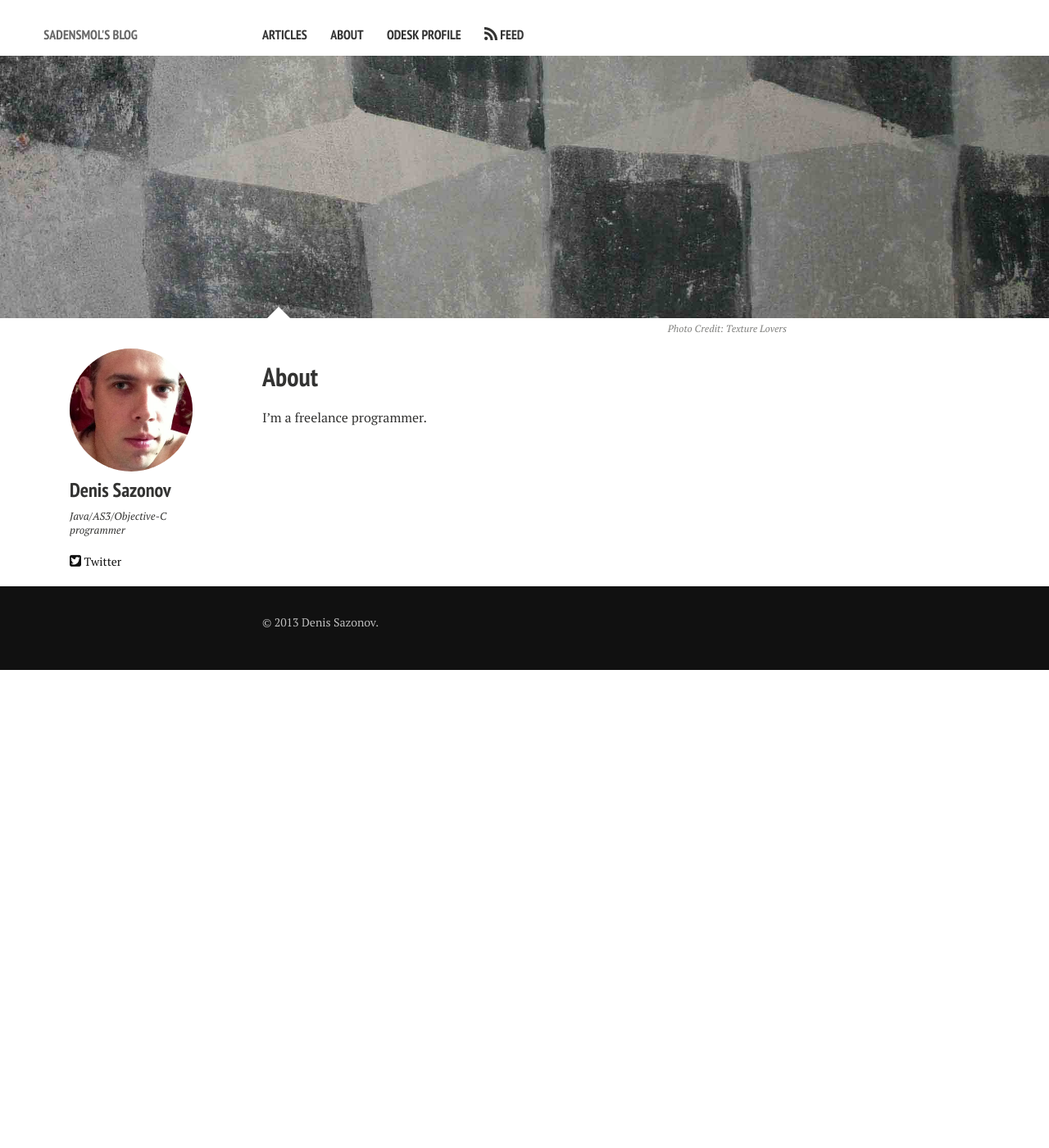
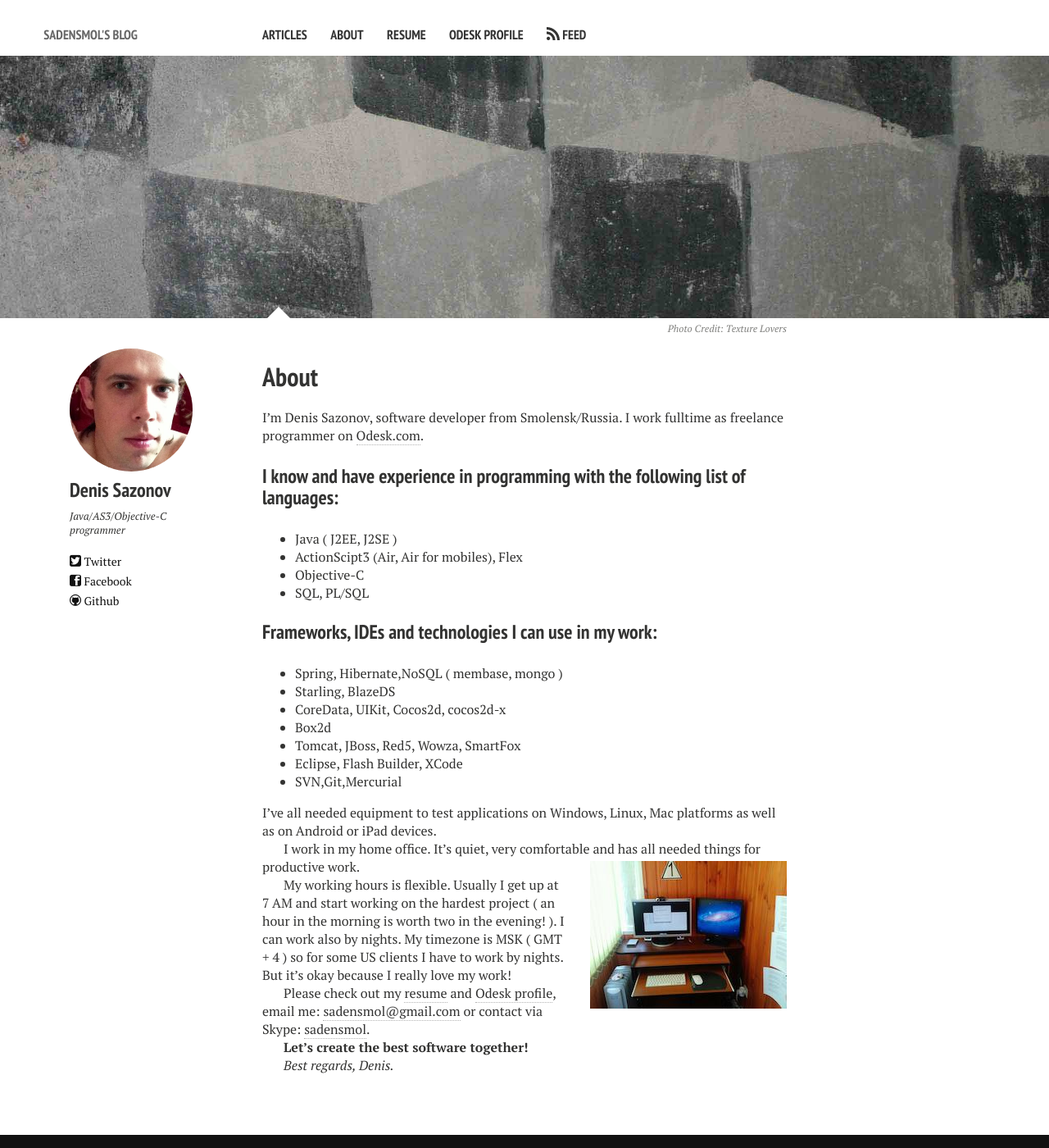
Before and after one commit to sadensmol/sadensmol.github.com, a Jekyll site: the page built from about.md, in a window 1280 px wide and 1400 px high. Shown: the whole window at 82% size. Built offline with Jekyll 4.4.1, drawn with Linux system fonts in a browser that asks for light colours; nearby versions of some CDN libraries.

Commit message:
added new post about jekyll, changed about page

```diff
--- a/_config.yml
+++ b/_config.yml
@@ -1,7 +1,7 @@
 title:            sadensmol's blog
 description:      Create like a god, command like a king, work like a slave!
-disqus_shortname: shortname
-url:
+disqus_shortname: sadensmol
+url:             #http://sadensmol.me
 
 # Owner/author information
 owner:
@@ -11,8 +11,8 @@ owner:
   email:          sadensmol@gmail.com
   # Social networking links used in footer. Update and remove as you like.
   twitter:        sadensmol
-  facebook:
-  github:
+  facebook:       sadensmol
+  github:         sadensmol
   stackexchange:
   linkedin:
   instagram:
@@ -37,6 +37,9 @@ links:
   - title: About
     url: /about
 
+  - title: Resume
+    url: /resume
+
   - title: Odesk profile
     url: https://www.odesk.com/users/%7E010ba56ab4bc5aba48
     external: true
--- a/about.md
+++ b/about.md
@@ -11,4 +11,43 @@ image:
   creditlink: http://texturelovers.com
 ---
 
-I'm a freelance programmer.
+I'm Denis Sazonov, software developer from Smolensk/Russia.
+I work fulltime as freelance programmer on [Odesk.com](http://www.odesk.com/).
+
+### I know and have experience in programming with the following list of languages:
+
+* Java ( J2EE, J2SE )
+* ActionScipt3 (Air, Air for mobiles), Flex
+* Objective-C
+* SQL, PL/SQL
+
+### Frameworks, IDEs and technologies I can use in my work:
+
+* Spring, Hibernate,NoSQL ( membase, mongo )
+* Starling, BlazeDS
+* CoreData, UIKit, Cocos2d, cocos2d-x
+* Box2d
+* Tomcat, JBoss, Red5, Wowza, SmartFox
+* Eclipse, Flash Builder, XCode
+* SVN,Git,Mercurial
+
+
+I've all needed equipment to test applications on Windows, Linux, Mac platforms as well as on Android or iPad devices.
+
+![My home office]({{ site.url }}/images/my_home_office.jpg)
+{: .image-pull-right}
+
+I work in my home office. It's quiet, very comfortable and has all needed things for productive work.
+
+My working hours is flexible. Usually I get up at 7 AM and start working on the hardest project ( an hour in the morning is worth two in the evening! ).
+I can work also by nights. My timezone is MSK ( GMT + 4 ) so for some US clients I have to work by nights.
+But it's okay because I really love my work!
+
+Please check out my [resume]({{ site.url }}/resume)
+and [Odesk profile](https://www.odesk.com/users/%7E010ba56ab4bc5aba48),
+email me: <a href="mailto:sadensmol@gmail.com">sadensmol@gmail.com</a>
+or contact via Skype: <a href="skype:sadensmol?call">sadensmol</a>.
+
+**Let's create the best software together!**
+
+*Best regards, Denis.*
```
Also changed, not shown: _posts/2013-11-30-new-post.md (added, +30 -0 lines), resume.md (added, +102 -0 lines), images/my_home_office.jpg (added), 1 other file.
